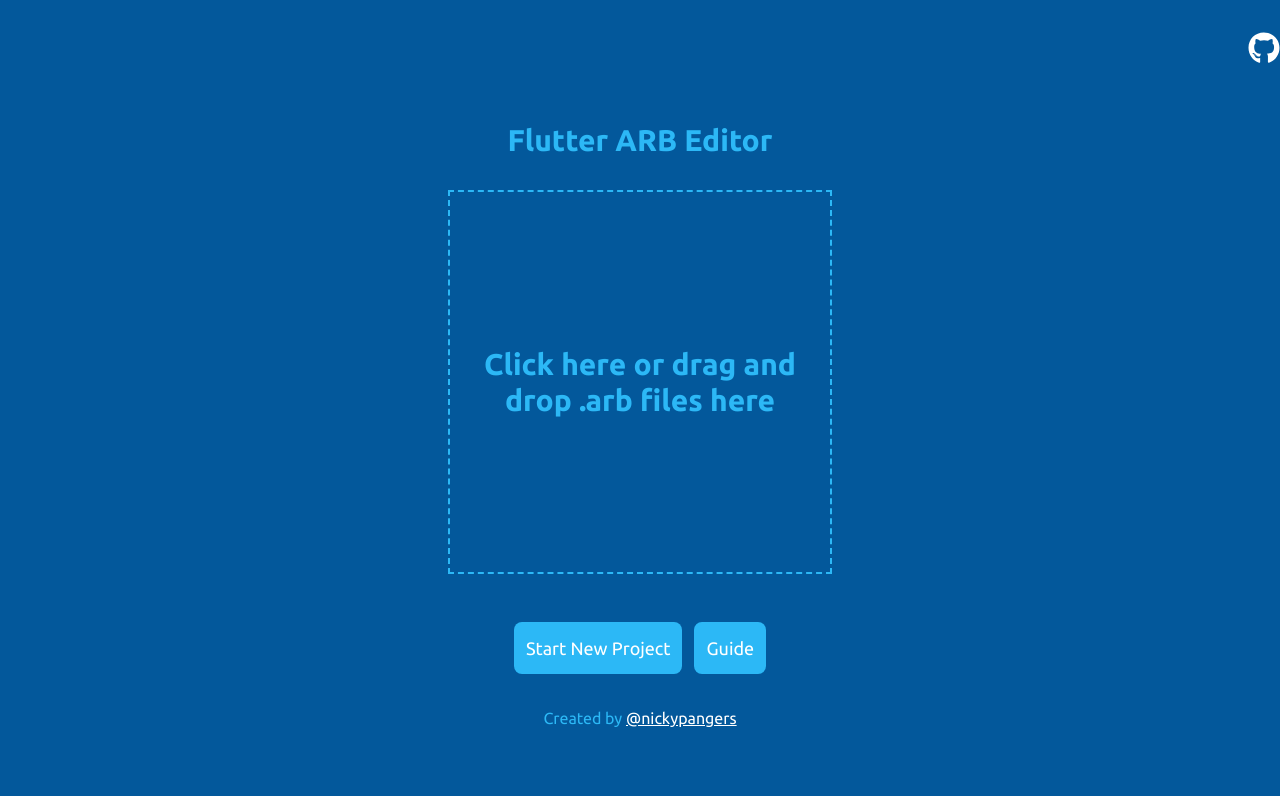
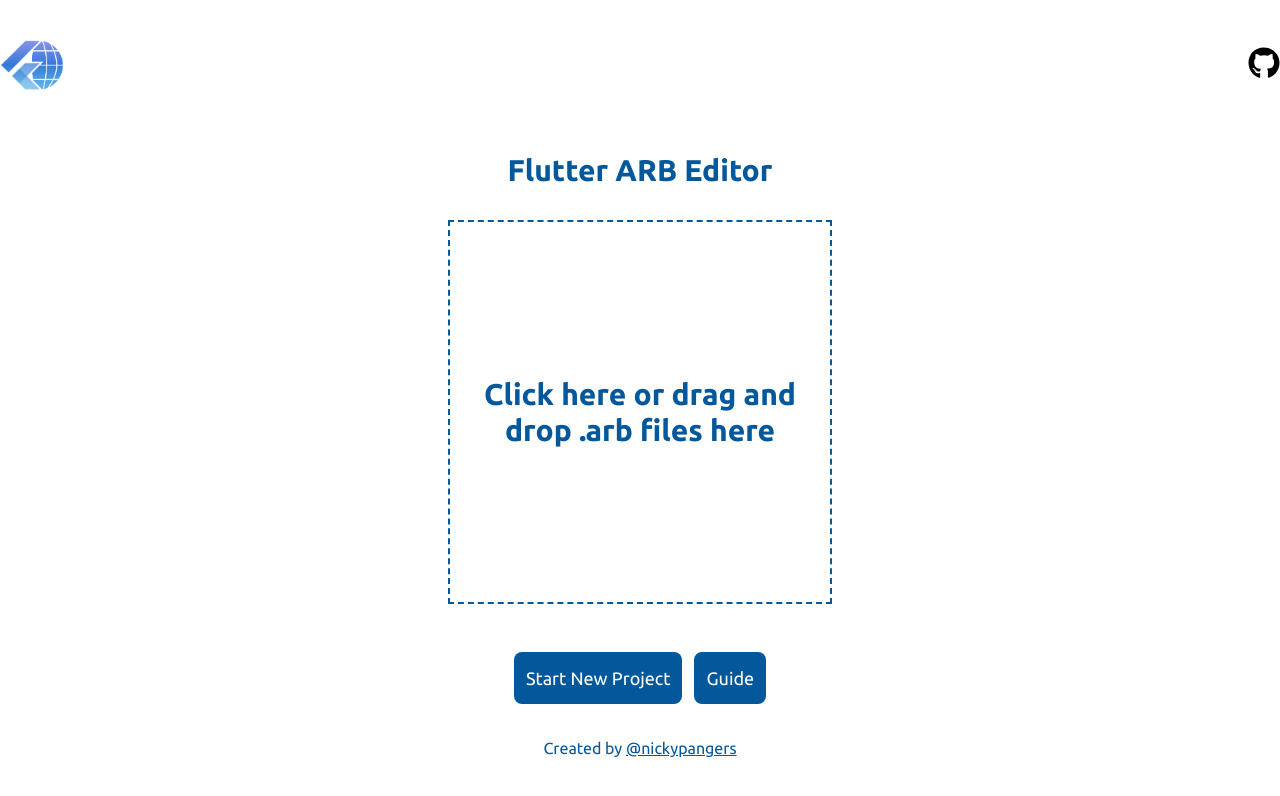
Before and after one commit to nickypangers/flutter-arb, a Vue app: page / in a window 1280 px wide. Shown: the top 796 px of the page. Built offline with nearby package versions, Linux system fonts and the light colour scheme.

Commit message:
edited favicon and color scheme

```diff
--- a/src/App.vue
+++ b/src/App.vue
@@ -1,8 +1,13 @@
 <template>
   <div class="container py-8">
-    <div class="flex justify-end items-center mb-6">
+    <div class="flex justify-between items-center mb-6">
+      <img src="images/logo.webp" alt="Logo" class="w-16" />
       <a href="https://github.com/nickypangers/arb-editor">
-        <font-awesome-icon :icon="['fab', 'github']" size="2x" />
+        <font-awesome-icon
+          :icon="['fab', 'github']"
+          size="2x"
+          class="text-black"
+        />
       </a>
     </div>
     <router-view />
--- a/src/components/AddInputFormRow.vue
+++ b/src/components/AddInputFormRow.vue
@@ -4,12 +4,19 @@
       type="text"
       v-model="value"
       :placeholder="placeholder"
-      class="h-full rounded-tl-lg rounded-bl-lg p-2 text-black outline-none"
+      class="
+        h-full
+        rounded-tl-lg rounded-bl-lg
+        p-2
+        text-black
+        outline-none
+        border
+      "
     />
     <input
       type="submit"
       :value="buttonText"
-      class="bg-secondary p-3 rounded-tr-lg rounded-br-lg text-primary"
+      class="bg-secondary p-3 rounded-tr-lg rounded-br-lg text-white"
     />
   </form>
 </template>
--- a/src/components/FileDropArea.vue
+++ b/src/components/FileDropArea.vue
@@ -5,7 +5,7 @@
       h-96
       w-full
       md:w-96
-      border-2 border-dashed border-secondary
+      border-2 border-dashed border-primary
       flex
       items-center
       justify-center
--- a/src/components/TranslationBox.vue
+++ b/src/components/TranslationBox.vue
@@ -1,9 +1,9 @@
 <template>
   <div class="border p-4 rounded-xl">
-    <div class="w-full flex items-center pb-2">
+    <div class="w-full flex justify-between items-center pb-2">
       <input
         type="text"
-        class="text-3xl font-bold flex-grow"
+        class="text-3xl font-bold flex-grow text-primary"
         v-model="translationTitle"
       />
       <button class="p-1" @click="deleteTranslation">
@@ -18,7 +18,7 @@
         <p class="mr-3">{{ lang }}</p>
         <input
           type="textarea"
-          class="flex-grow border rounded-lg p-2 mr-3 text-white"
+          class="flex-grow border rounded-lg p-2 mr-3 text-black"
           v-model="contents[lang]"
         />
         <button class="p-1" @click="deleteLanguage(lang)">
--- a/src/index.css
+++ b/src/index.css
@@ -5,7 +5,7 @@
 @tailwind utilities;
 
 html {
-  @apply bg-primary;
+  @apply bg-white;
 }
 
 #app {
@@ -13,7 +13,7 @@
   -webkit-font-smoothing: antialiased;
   -moz-osx-font-smoothing: grayscale;
   text-align: center;
-  @apply text-secondary;
+  @apply text-primary;
 }
 
 h1 {
@@ -25,5 +25,5 @@
 }
 
 a {
-  @apply underline text-white;
+  @apply underline text-primary;
 }
--- a/src/views/Edit.vue
+++ b/src/views/Edit.vue
@@ -4,7 +4,7 @@
       class="flex flex-col md:flex-row md:justify-between md:items-center mb-4"
     >
       <button
-        class="text-white p-2 border border-white rounded-lg"
+        class="text-white p-2 bg-primary rounded-lg"
         @click="editAnotherProject"
       >
         Edit Another Project
@@ -38,13 +38,6 @@
             button-text="Add Translation"
             @submit="addTranslation"
           />
-          <!-- <button>
-            <font-awesome-icon
-              icon="info-circle"
-              size="lg"
-              class="ml-2 text-white"
-            />
-          </button> -->
         </div>
         <div class="mt-3 flex items-center">
           <add-input-form-row
--- a/src/views/Guide.vue
+++ b/src/views/Guide.vue
@@ -1,8 +1,8 @@
 <template>
-  <div class="text-white text-left">
+  <div class="text-black text-left">
     <div class="mb-4">
       <button
-        class="text-white p-2 border border-white rounded-lg"
+        class="text-primary p-2 border border-primary rounded-lg"
         @click="router.go(-1)"
       >
         Back
--- a/src/views/Home.vue
+++ b/src/views/Home.vue
@@ -10,13 +10,13 @@
     </div>
     <div class="mt-12">
       <button
-        class="p-3 bg-secondary text-white text-lg rounded-lg"
+        class="p-3 bg-primary text-white text-lg rounded-lg"
         @click="router.push('/edit')"
       >
         Start New Project
       </button>
       <button
-        class="ml-3 p-3 bg-secondary text-white text-lg rounded-lg"
+        class="ml-3 p-3 bg-primary text-white text-lg rounded-lg"
         @click="router.push('/guide')"
       >
         Guide
```
Also changed, not shown: public/images/logo.webp (added), 1 other file (tests, documents, lock files or other folders).
